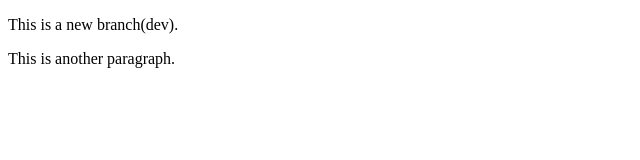
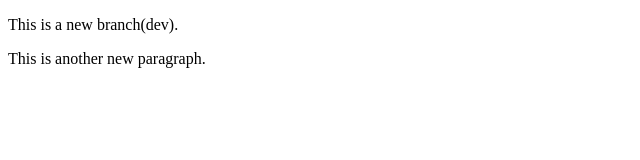
Before and after one commit to upkar123-bit/pwskills, a plain HTML site: page index.html in a window 1280 px wide. Shown: the full height of the page, 0-640 px from the left. Drawn offline with Linux system fonts and the light colour scheme.

Commit message:
Update index.html

```diff
--- a/index.html
+++ b/index.html
@@ -3,7 +3,7 @@
 <body>
 
 <p>This is a new branch(dev).</p>
-<p>This is another paragraph.</p>
+<p>This is another new  paragraph.</p>
 
 </body>
 </html>
```
